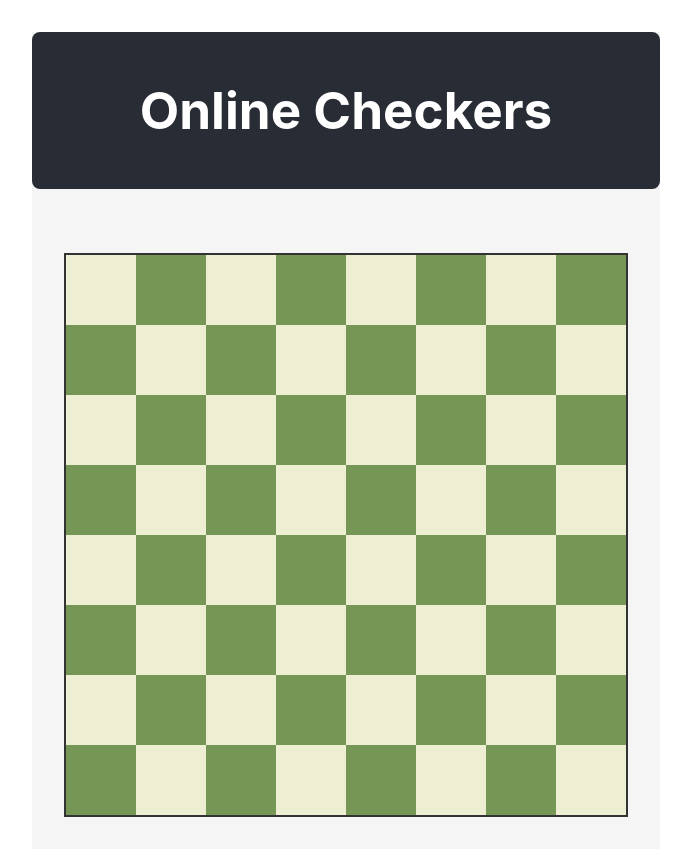
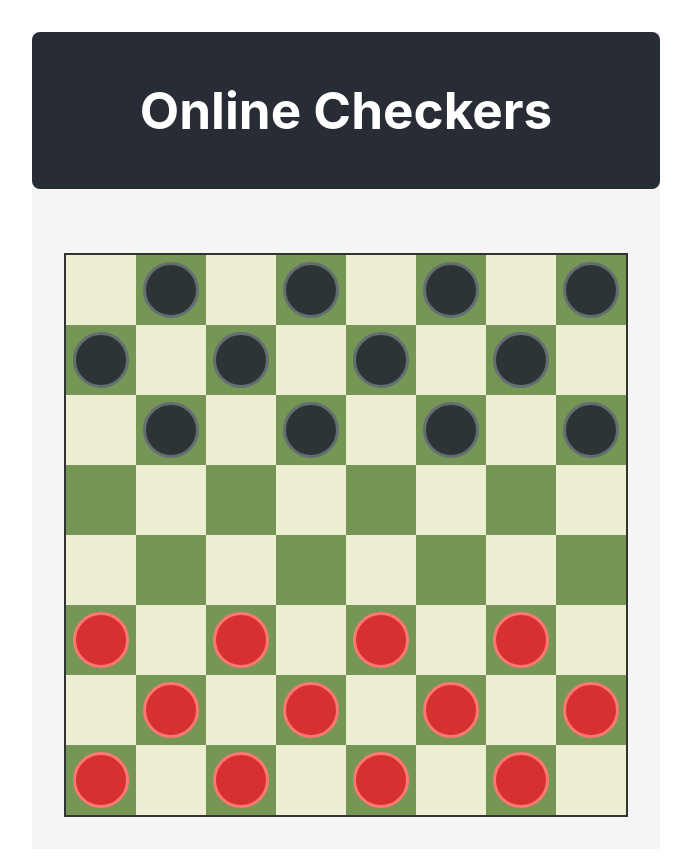
Before and after one commit to ilPacoOG/online-checkers, a React (Vite) app in the folder client/: page / in a window 1280 px wide. Shown: the top 856 px of the page, without its empty margins (294-985 px from the left). Built offline with nearby package versions, Linux system fonts and the light colour scheme.

Commit message:
Added to Board.jsx.css to create checker-pieces

```diff
--- a/client/src/components/Board.css
+++ b/client/src/components/Board.css
@@ -22,3 +22,25 @@
 .square.white {
   background-color: #eeeed2;
 }
+
+.piece {
+  width: 50px;
+  height: 50px;
+  border-radius: 50%;
+  cursor: pointer;
+  transition: transform 0.2s;
+}
+
+.piece:hover {
+  transform: scale(1.1);
+}
+
+.piece.red {
+  background-color: #d63031;
+  border: 3px solid #ff7675;
+}
+
+.piece.black {
+  background-color: #2d3436;
+  border: 3px solid #636e72;
+}
--- a/client/src/components/Board.tsx
+++ b/client/src/components/Board.tsx
@@ -1,14 +1,36 @@
 import { FC } from 'react';
 import './Board.css';
 
+type PieceType = 'red' | 'black' | null;
+
 const Board: FC = () => {
+  // Initial setup of the board with pieces
+  const initialBoard: PieceType[][] = Array(8).fill(null).map((_, row) => {
+    return Array(8).fill(null).map((_, col) => {
+      if ((row + col) % 2 === 1) {
+        if (row < 3) return 'black';
+        if (row > 4) return 'red';
+      }
+      return null;
+    });
+  });
+
+  const renderPiece = (piece: PieceType) => {
+    if (!piece) return null;
+    return <div className={`piece ${piece}`} />;
+  };
+
   const renderSquare = (row: number, col: number) => {
     const isBlack = (row + col) % 2 === 1;
+    const piece = initialBoard[row][col];
+
     return (
       <div
         key={`${row}-${col}`}
         className={`square ${isBlack ? 'black' : 'white'}`}
-      />
+      >
+        {renderPiece(piece)}
+      </div>
     );
   };
 
```
